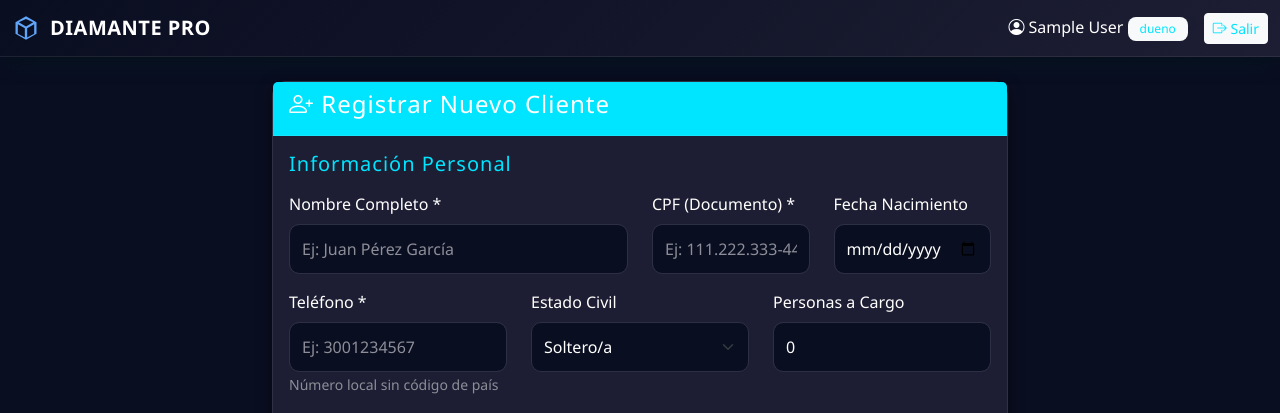
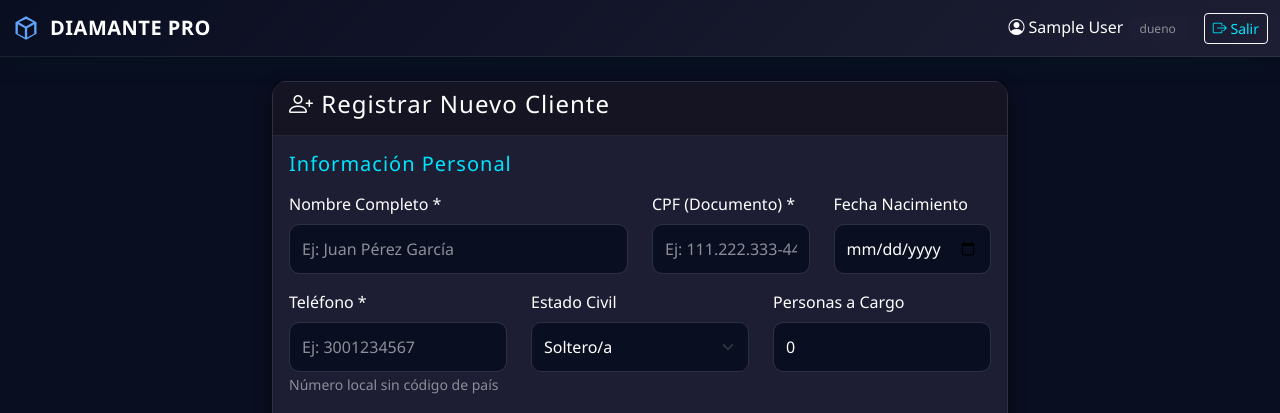
Before and after one commit to graciano90210/DIAMANTE-PRO, a Flask app: page /clientes/nuevo in a window 1280 px wide. Shown: the top 413 px of the page. Run offline with Flask 3, Linux system fonts and the light colour scheme; the visitor is signed in with stand-in values (Sample User, id 1).

Commit message:
Update UI styles for new client form to match dark theme

```diff
--- a/app/templates/clientes_nuevo.html
+++ b/app/templates/clientes_nuevo.html
@@ -20,9 +20,9 @@
             <div class="d-flex align-items-center">
                 <span class="text-white me-3">
                     <i class="bi bi-person-circle"></i> {{ nombre }}
-                    <span class="badge bg-light text-primary">{{ rol }}</span>
+                    <span class="badge bg-secondary text-white">{{ rol }}</span>
                 </span>
-                <a href="/logout" class="btn btn-light btn-sm">
+                <a href="/logout" class="btn btn-outline-light btn-sm">
                     <i class="bi bi-box-arrow-right"></i> Salir
                 </a>
             </div>
@@ -34,7 +34,7 @@
         <div class="row">
             <div class="col-md-8 offset-md-2">
                 <div class="card">
-                    <div class="card-header bg-primary text-white">
+                    <div class="card-header bg-dark text-white">
                         <h4><i class="bi bi-person-plus"></i> Registrar Nuevo Cliente</h4>
                     </div>
                     <div class="card-body">
```
